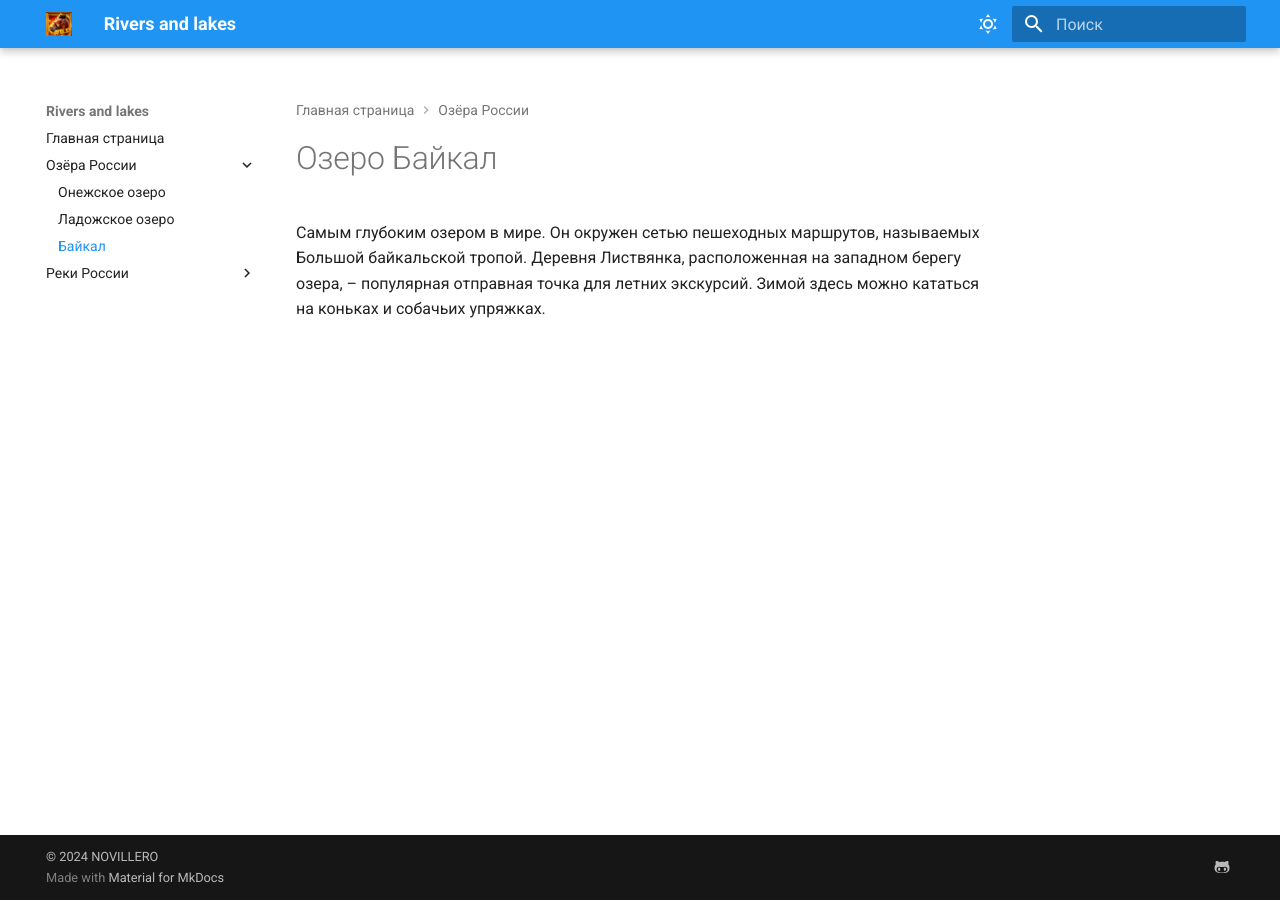
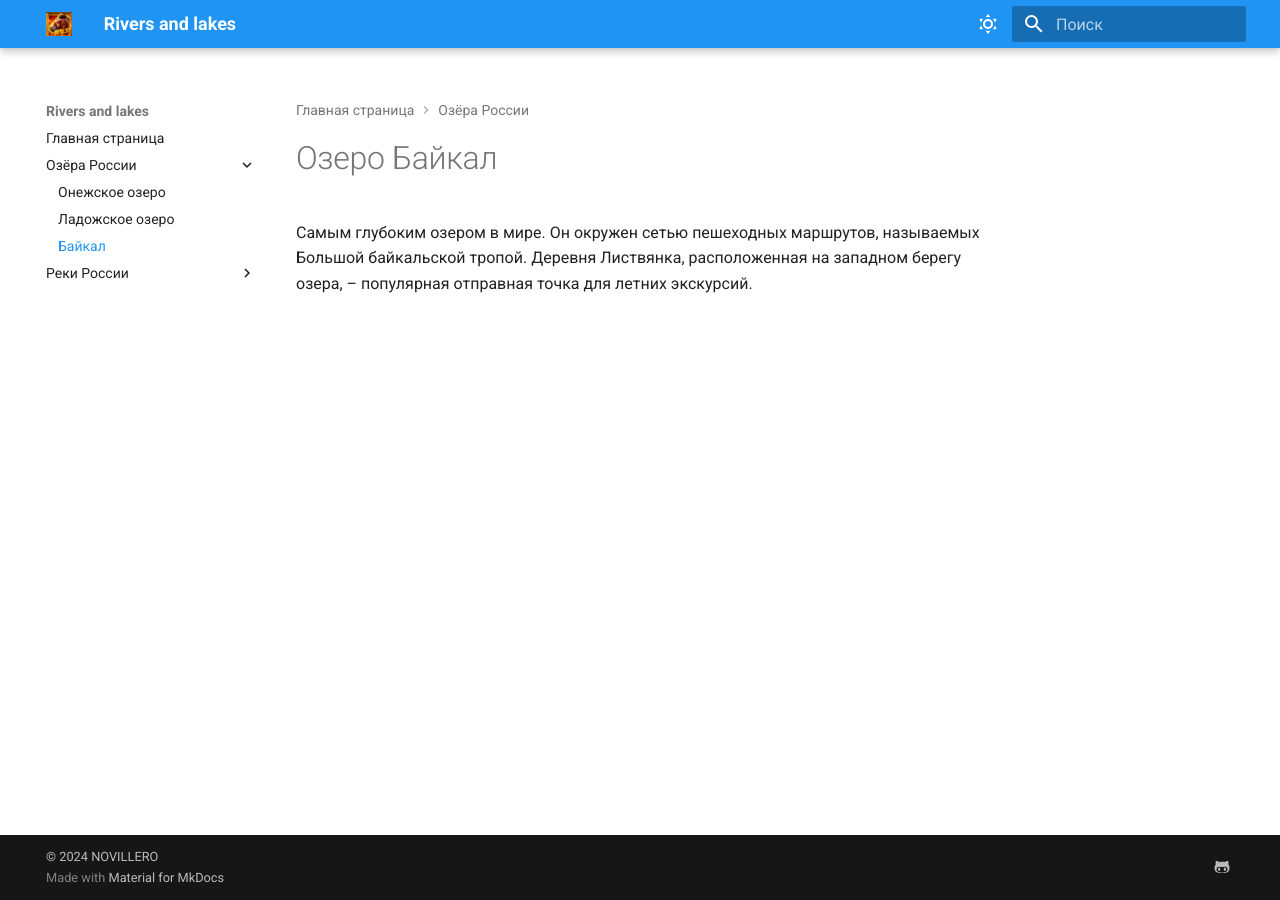
Before and after one commit to lopefre/Documentation, an MkDocs documentation site: the page built from docs/lakes/Байкал.md, in a window 1280 px wide. Built offline with MkDocs 1.6.1 and Material for MkDocs 9.7.7, drawn with Linux system fonts in a browser that asks for light colours.

Commit message:
deleted last sentence Baikal

```diff
--- a/docs/lakes/Байкал.md
+++ b/docs/lakes/Байкал.md
@@ -1,3 +1,3 @@
 # Озеро Байкал
 
-Самым глубоким озером в мире. Он окружен сетью пешеходных маршрутов, называемых Большой байкальской тропой. Деревня Листвянка, расположенная на западном берегу озера, – популярная отправная точка для летних экскурсий. Зимой здесь можно кататься на коньках и собачьих упряжках.
+Самым глубоким озером в мире. Он окружен сетью пешеходных маршрутов, называемых Большой байкальской тропой. Деревня Листвянка, расположенная на западном берегу озера, – популярная отправная точка для летних экскурсий.
```
